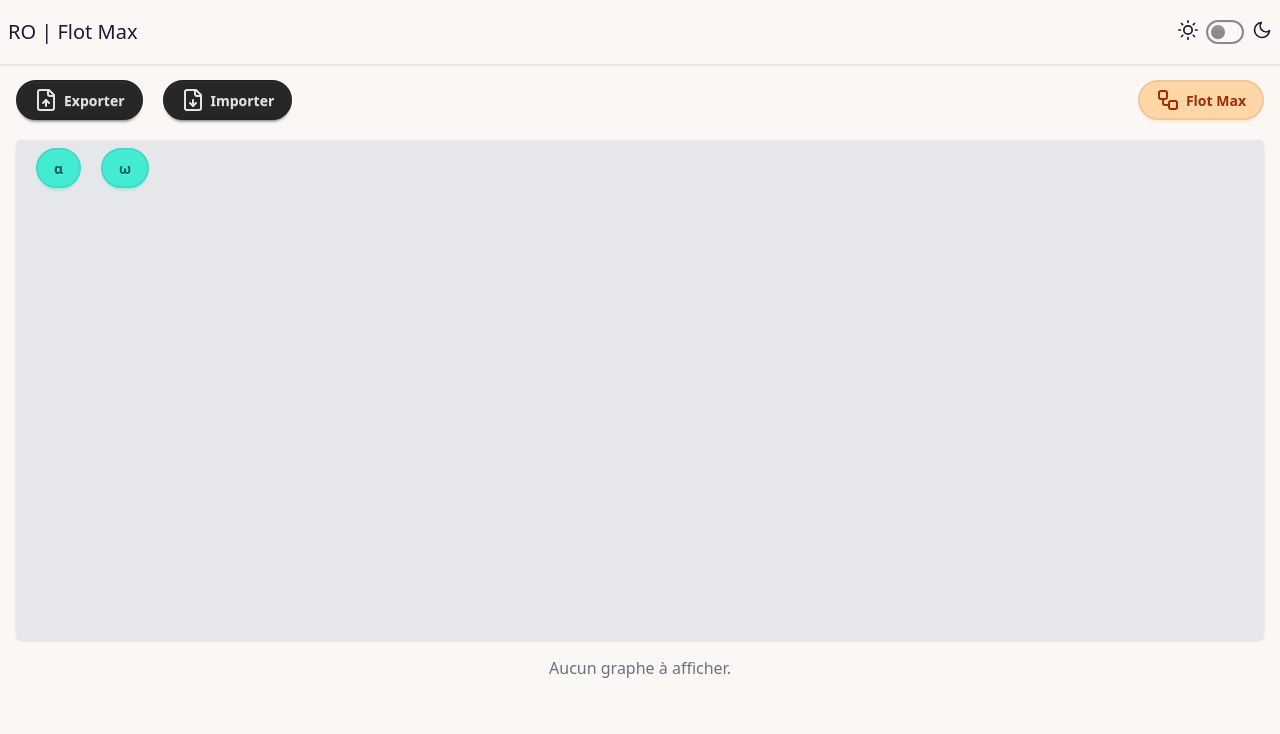
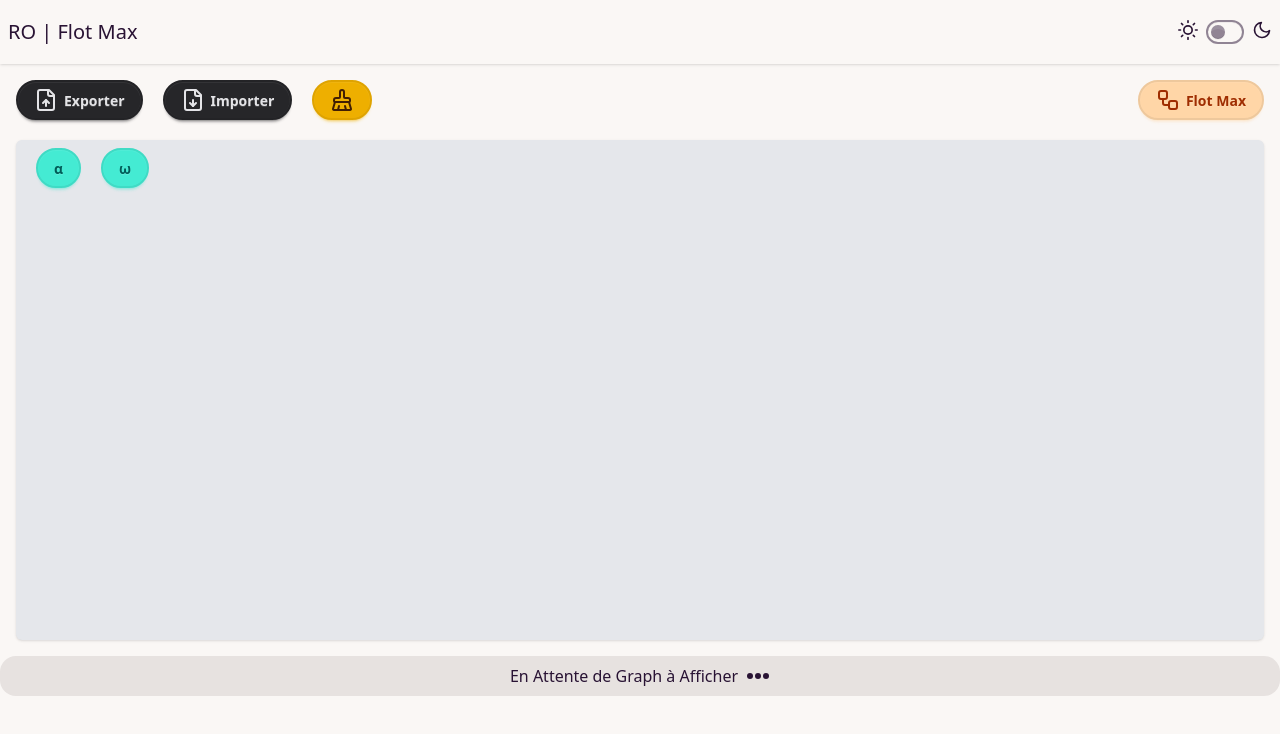
Before and after one commit to wharton-SP/RO, a React (Vite) app: page /home in a window 1280 px wide. Shown: the top 734 px of the page. Built offline with nearby package versions, Linux system fonts and the light colour scheme.

Commit message:
Update: add clear function in Graph component and manage showResult state in Home component

```diff
--- a/src/components/Graph.jsx
+++ b/src/components/Graph.jsx
@@ -1,7 +1,8 @@
-import { FileDown, FileUp, Workflow } from 'lucide-react';
+import { BrushCleaning, FileDown, FileUp, Workflow } from 'lucide-react';
 import React, { useState, useRef, useEffect } from 'react';
 
 const Graph = ({ sendData, theme }) => {
+
     const [nodes, setNodes] = useState([]);
     const [edges, setEdges] = useState([]);
     const [draggingNode, setDraggingNode] = useState(null);
@@ -159,6 +160,19 @@ const Graph = ({ sendData, theme }) => {
         };
     };
 
+    const clear = () => {
+        setNodes([]);
+        setEdges([]);
+    }
+
+    useEffect(() => {
+
+        if (nodes.length === 0) {
+            sendData(null);
+        }
+
+    }, [nodes])
+
     useEffect(() => {
 
         if (theme === "Dark") {
@@ -174,13 +188,16 @@ const Graph = ({ sendData, theme }) => {
     return (
         <div className="p-4 space-y-4 flex flex-col gap-5">
             <div className="relative flex justify-between items-center gap-2">
-                <div className='flex gap-5'>
+                <div className='flex gap-5 items-center'>
                     <button onClick={exportGraph} className="btn btn-neutral">
                         <FileUp /> <div>Exporter</div>
                     </button>
                     <button onClick={importGraph} className="btn btn-neutral">
                         <FileDown /> <div>Importer</div>
                     </button>
+                    <div className='btn btn-warning' onClick={clear}>
+                        <div><BrushCleaning /></div>
+                    </div>
                 </div>
 
                 <div>
--- a/src/pages/Home.jsx
+++ b/src/pages/Home.jsx
@@ -8,18 +8,29 @@ const Home = ({ theme }) => {
     const [resultFlow, setResultFlow] = useState({});
     const [coo, setCoo] = useState({});
     const [isFinalGraph, setIsFinalGraph] = useState(false)
+    const [showResult, setShowResult] = useState(false);
 
     const setFinalDisplay = (bool) => {
         setIsFinalGraph(bool)
     }
 
     const handleData = async (data) => {
+        console.log("data : " + data);
+        if (data !== null) {
             try {
                 const flow = await sendData(data);
                 setResultFlow(flow);
                 setCoo(data.nodes);
+                setShowResult(true);
             } catch (error) {
                 console.error("Erreur lors de l'envoi des données :", error);
+            }
+        } else {
+            setShowResult(false);
+            console.log("Here");
+            console.log(showResult);
+
+
         }
     };
 
@@ -29,10 +40,23 @@ const Home = ({ theme }) => {
     return (
         <div className="App min-h-screen">
             <Graph sendData={handleData} theme={theme} />
+
+            {showResult ? (
+                <>
                     <GraphResult result={resultFlow} coo={coo} finalF={setFinalDisplay} theme={theme} />
                     {isFinalGraph && (
                         <FinalFlow result={resultFlow} coo={coo} theme={theme} />
                     )}
+                </>
+            ) : (
+                <div className='h-10 w-screen' >
+                    <div className="skeleton h-full w-full flex items-center justify-center gap-2">
+                        <span>En Attente de Graph à Afficher </span>
+                        <span className="loading loading-dots loading-md"></span>
+                    </div>
+                </div>
+            )}
+
         </div>
     );
 };
```
Lines whose indentation alone changed are shown as unchanged.
